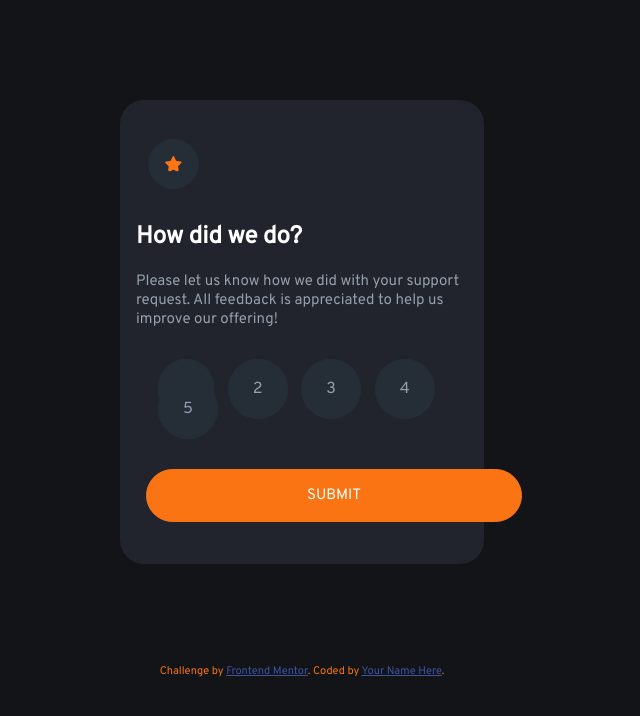
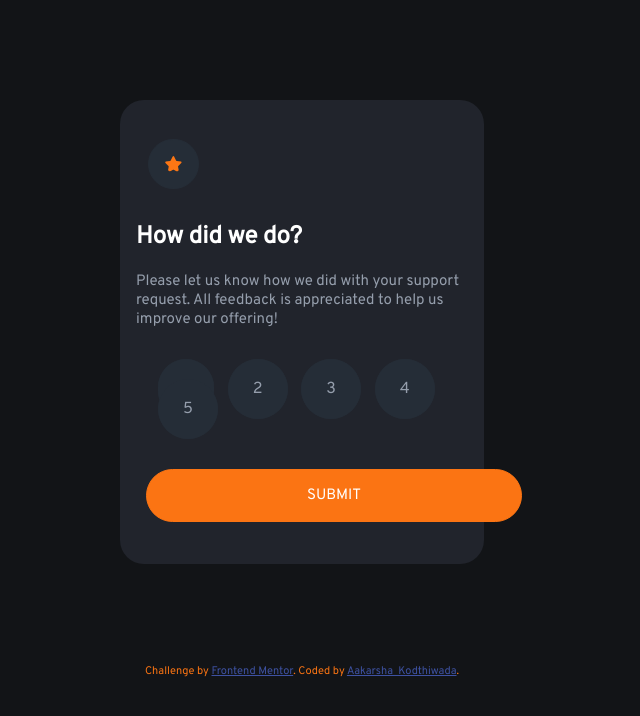
Before and after one commit to Aakarshashetty/interactive-rating-component-main, a plain HTML site: page index.html in a window 1280 px wide. Shown: the whole page, without its empty margins (338-978 px from the left). Drawn offline with Linux system fonts and the light colour scheme.

Commit message:
updated details

```diff
--- a/index.html
+++ b/index.html
@@ -42,7 +42,7 @@
 </section>
   <div class="attribution">
     Challenge by <a href="https://www.frontendmentor.io?ref=challenge" target="_blank">Frontend Mentor</a>.
-    Coded by <a href="#">Your Name Here</a>.
+    Coded by <a href="https://github.com/Aakarshashetty">Aakarsha_Kodthiwada</a>.
   </div>
 </body>
 <script src="script/app.js"></script>
```
